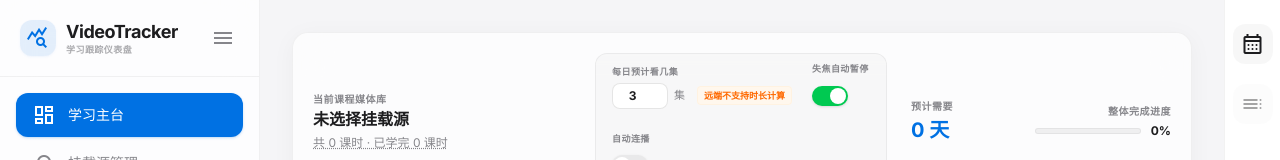
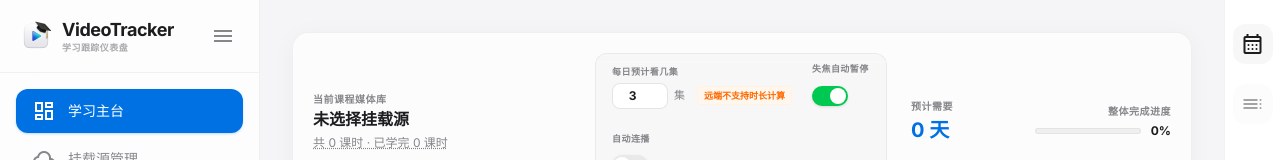
Before and after one commit to zzf-857/VideoTracker, a React (Vite) app: page / in a window 1280 px wide. Shown: the top 160 px of the page. Built offline with nearby package versions, Linux system fonts and the light colour scheme.

Commit message:
style: 将侧边栏标题图标替换为自带的播放器 appLogo 并升级版本为 1.0.8

```diff
--- a/package.json
+++ b/package.json
@@ -1,6 +1,6 @@
 {
   "name": "videotracker",
-  "version": "1.0.7",
+  "version": "1.0.8",
   "description": "",
   "main": "dist-electron/index.js",
   "scripts": {
--- a/src/renderer/components/Sidebar.tsx
+++ b/src/renderer/components/Sidebar.tsx
@@ -2,6 +2,7 @@ import React, { useState, useEffect, useRef } from 'react';
 import { storageService, MediaSourceConfig, VideoProgress, AppHotkeys, getEventHotkeyString } from '../services/storage';
 import { WebDAVClient, WebDAVFile } from '../services/webdav';
 import CustomSelect from './CustomSelect';
+import appLogo from '../assets/app.png';
 
 interface SidebarProps {
   currentTab: string;
@@ -664,8 +665,8 @@ export default function Sidebar({
         {/* 顶部 Logo 与系统标头 */}
         <div className="p-5 border-b border-black/5 flex items-center justify-between">
           <div className="flex items-center gap-2.5">
-            <div className="w-9 h-9 rounded-xl bg-primary/10 text-primary flex items-center justify-center flex-shrink-0 shadow-sm shadow-primary/5">
-              <span className="material-symbols-outlined text-[20px] font-bold">query_stats</span>
+            <div className="w-8 h-8 flex items-center justify-center flex-shrink-0">
+              <img src={appLogo} alt="Logo" className="w-8 h-8 object-contain" />
             </div>
             <div>
               <h1 className="text-lg font-headline font-extrabold tracking-tight text-on-surface leading-none">VideoTracker</h1>
```
Also changed, not shown: src/renderer/assets/app.png (added), 1 other file (tests, documents, lock files or other folders).
